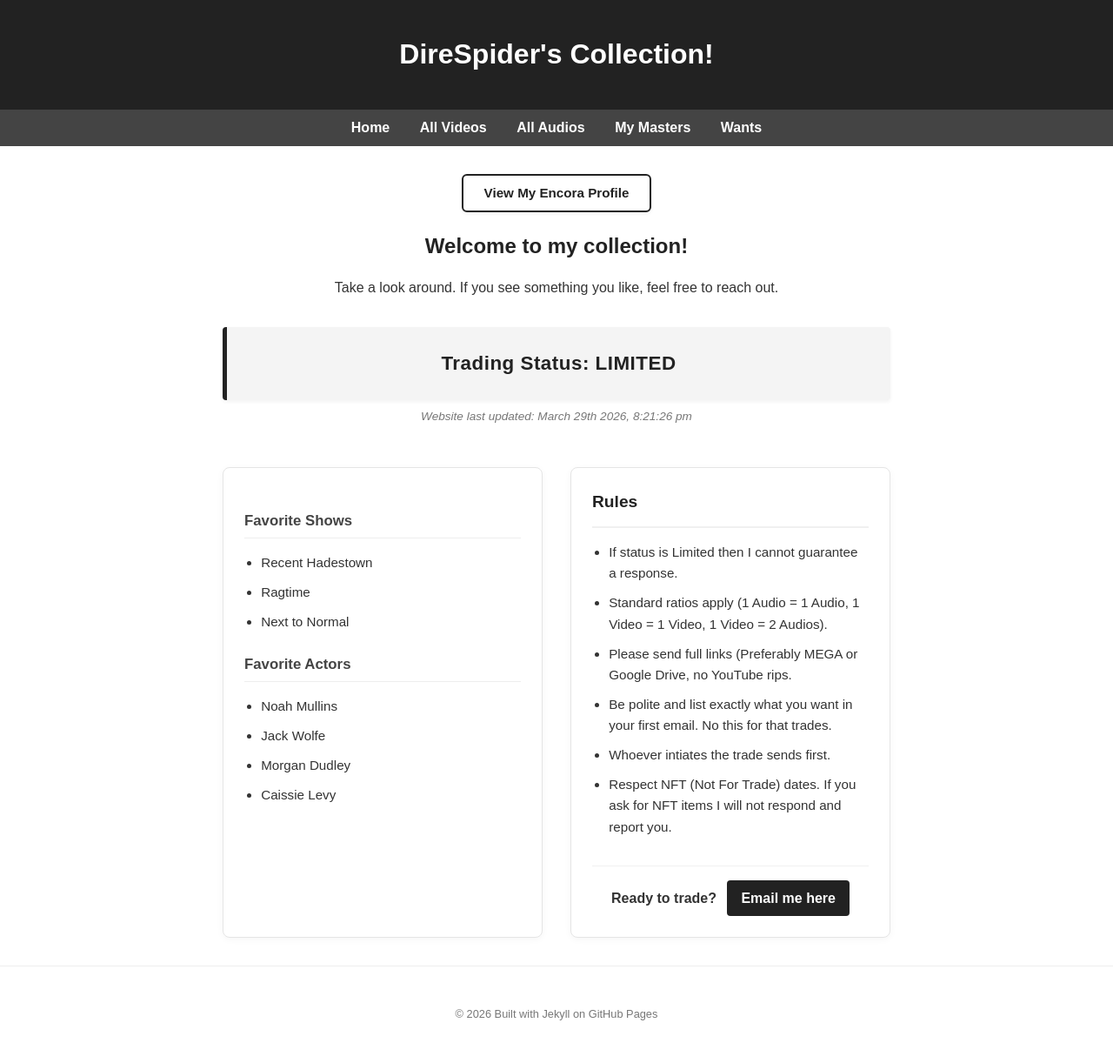
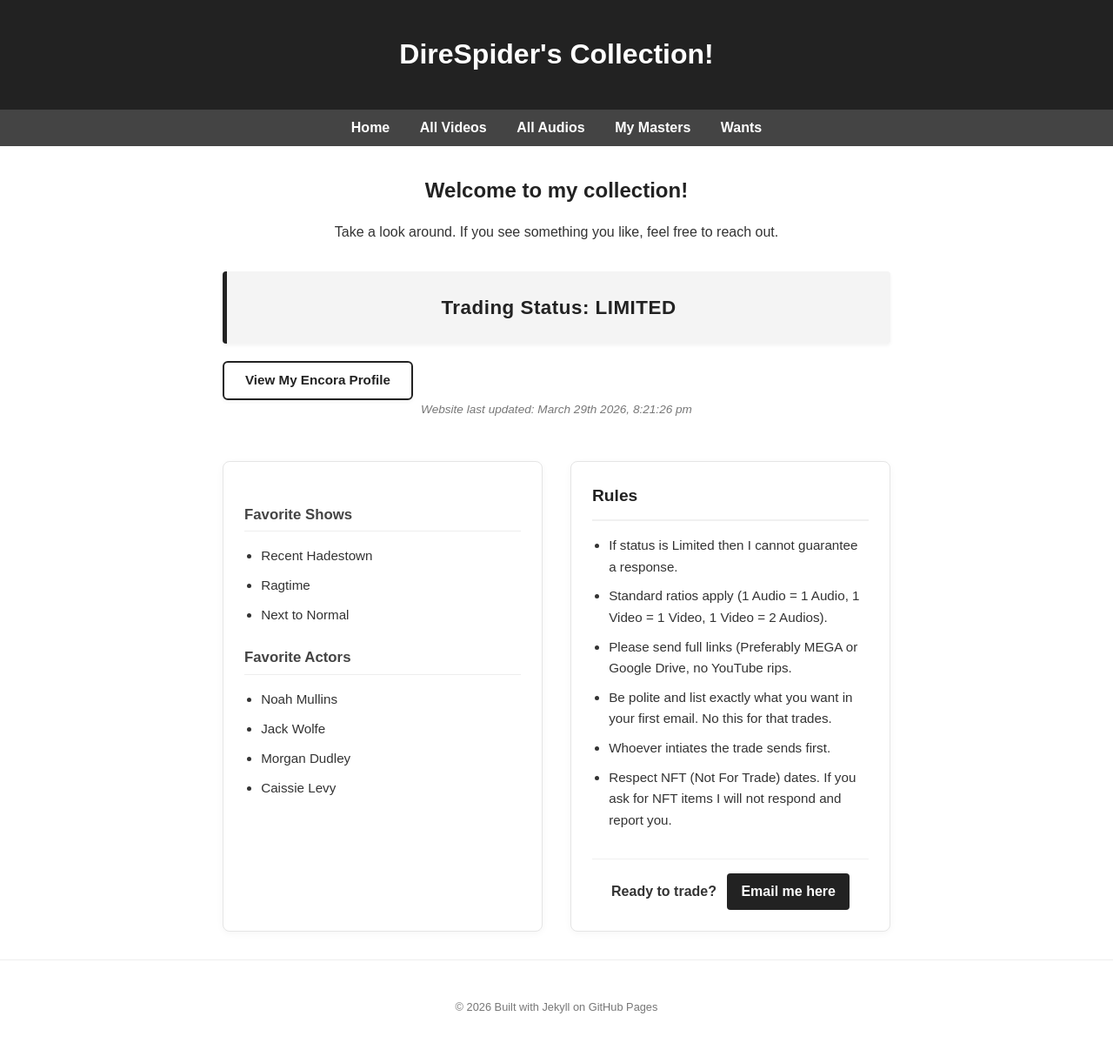
Before and after one commit to DireSpider/direspider.github.io, a Jekyll site: the page built from index.html, in a window 1280 px wide. Shown: the whole page at 87% size. Built offline with Jekyll 4.4.1, drawn with Linux system fonts in a browser that asks for light colours.

Commit message:
Update index.html

```diff
--- a/index.html
+++ b/index.html
@@ -5,20 +5,19 @@
 <main>
         <div class="welcome-message">
 
-            <div class="encora-container">
+
+            <h2>Welcome to my collection!</h2>
+            <p>Take a look around. If you see something you like, feel free to reach out.</p>
+
+        </div>
+
+        {% include status.html %}
+
+         <div class="encora-container">
                 <a href="https://encora.it/traders/DireSpider" target="_blank" class="encora-button">
                     View My Encora Profile
                 </a>
             </div>
-
-
-            <h2>Welcome to my collection!</h2>
-            <p>Take a look around. If you see something you like, feel free to reach out.</p>
-
-
-        </div>
-
-        {% include status.html %}
 
         {% include updated.html %}
 
```
